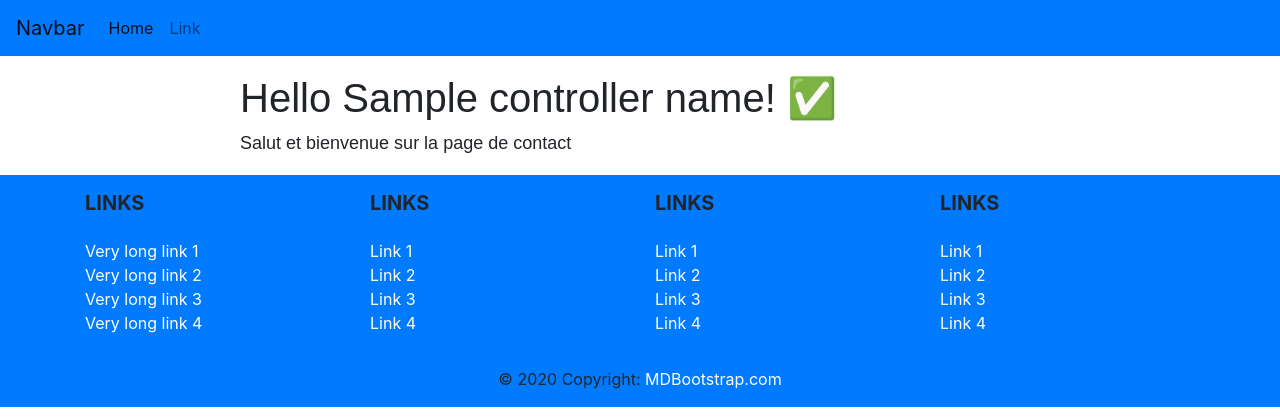
After one commit to hemza-github/Blog-symfony, a Symfony app: template templates/home/contact.html.twig in a window 1280 px wide. The commit adds this page. Shown: the top 420 px of the page. Run offline with Twig, Linux system fonts and the light colour scheme; the template is opened without the code that fills it: most values are stand-ins (such as "Sample title", 1, 10 or a date in 2020); some libraries are stand-ins or nearby versions.

Commit message:
Ajout page de contact

```diff
--- /dev/null
+++ b/templates/home/contact.html.twig
@@ -0,0 +1,18 @@
+{% extends 'base.html.twig' %}
+
+{% block title %}Hello {{ controller_name }}!{% endblock %}
+
+{% block body %}
+<style>
+    .example-wrapper { margin: 1em auto; max-width: 800px; width: 95%; font: 18px/1.5 sans-serif; }
+    .example-wrapper code { background: #F5F5F5; padding: 2px 6px; }
+</style>
+
+<div class="example-wrapper">
+    <h1>Hello {{ controller_name }}! ✅</h1>
+
+ <p>Salut et bienvenue sur la page de contact</p>
+
+
+</div>
+{% endblock %}
--- a/templates/home/index.html.twig
+++ b/templates/home/index.html.twig
@@ -1,6 +1,6 @@
 {% extends 'base.html.twig' %}
 
-{% block title %}Hello HomeController!{% endblock %}
+{% block title %}Hello {{ controller_name }}!{% endblock %}
 
 {% block body %}
 <style>
```
Also changed, not shown: src/Controller/HomeController.php (+10 -0 lines).
